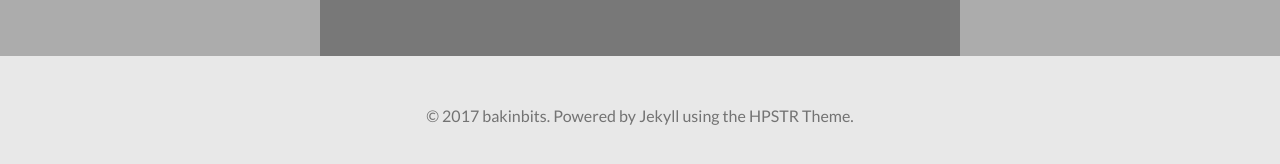
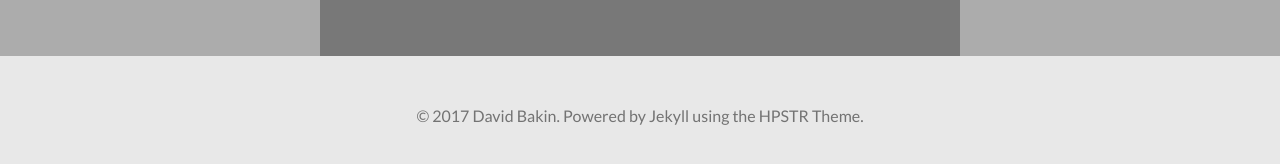
Before and after one commit to bakinbits/bakinbits.github.io, a Jekyll site: the page built from index.html, in a window 1280 px wide. Shown: the part 344-508 px from the top of the page. Built offline with Jekyll 4.4.1, drawn with Linux system fonts in a browser that asks for light colours; nearby versions of some CDN libraries; the list of posts is cut into pages by our own code.

Commit message:
reluctantly added realname to _config.yaml

```diff
--- a/_config.yml
+++ b/_config.yml
@@ -9,7 +9,7 @@
 
 # Owner/author information
 owner:
-  name:           bakinbits
+  name:           David Bakin
   avatar:         avatar.png
   bio:            "i'm not an expert.  my posts are my own and don't reflect the opinions of anyone else."
   #email:          you@email.com
```
